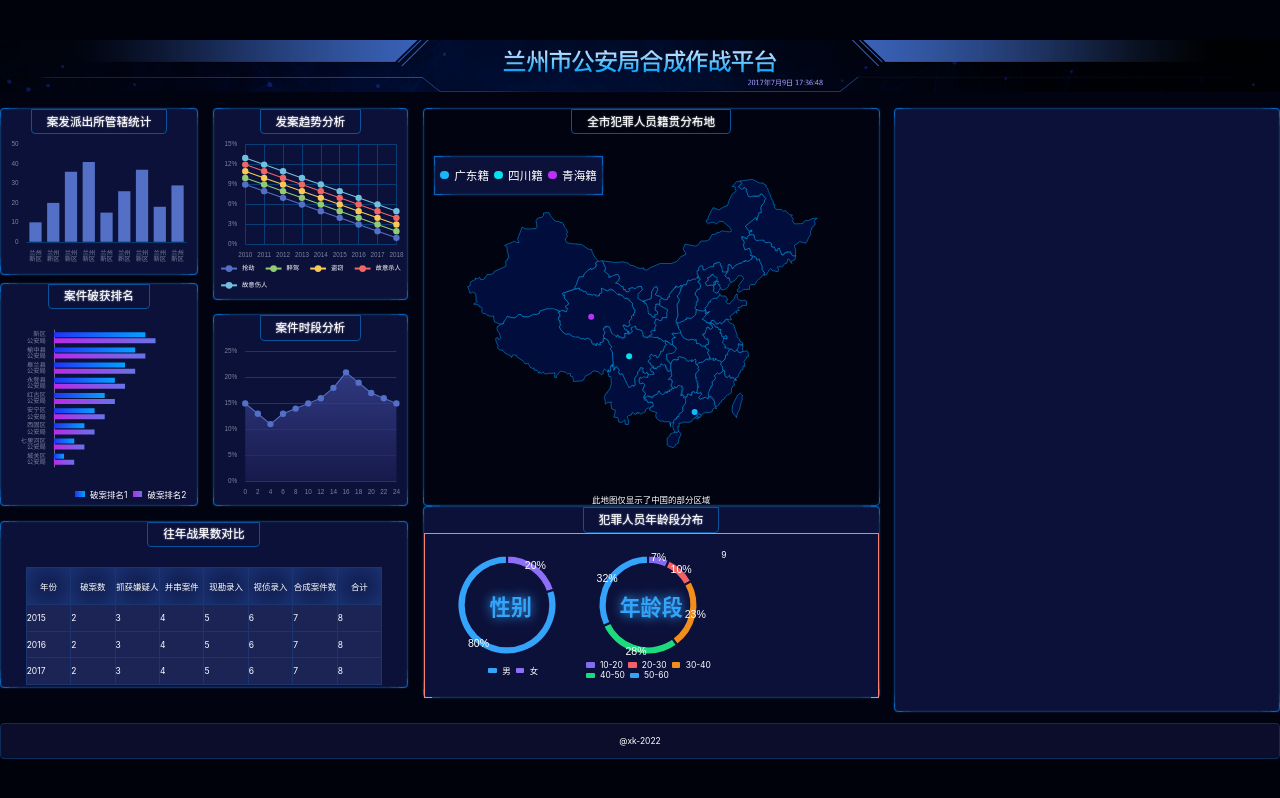
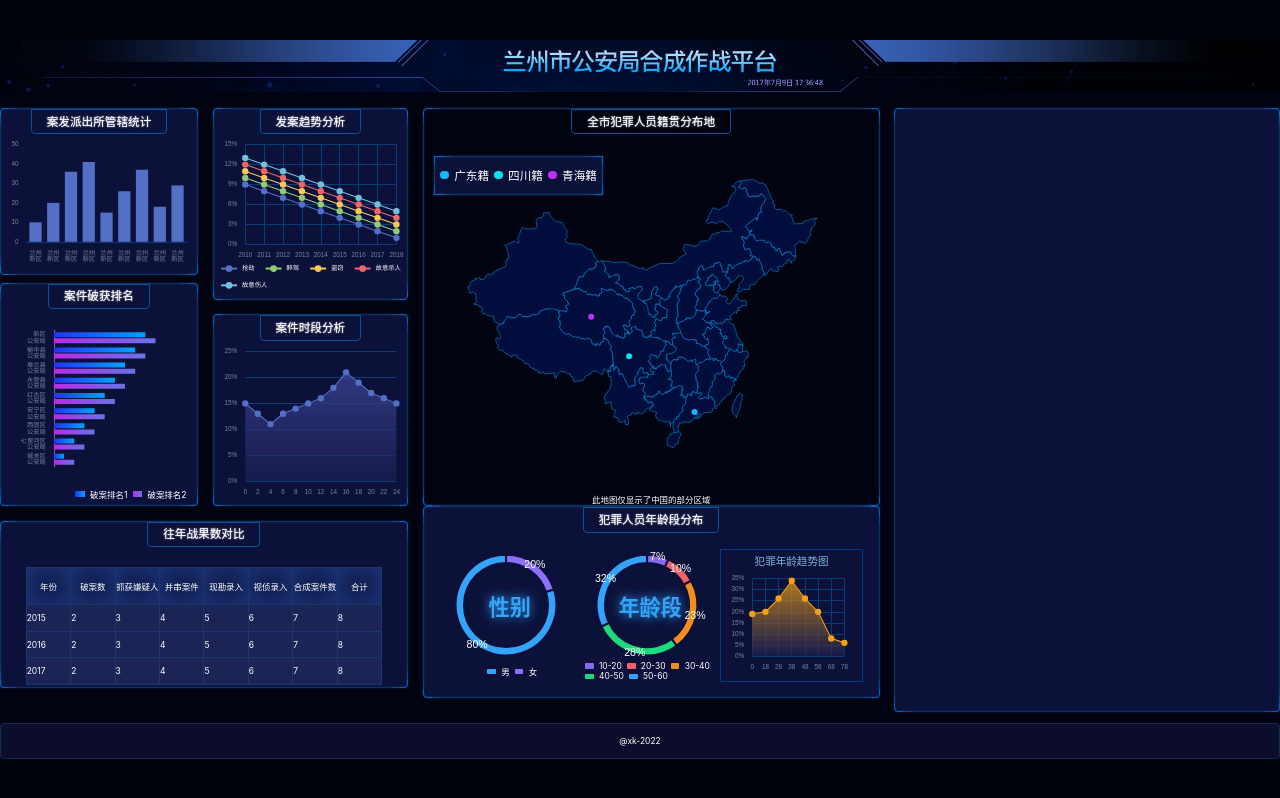
Before and after one commit to ObitoRin/big-screen, a React (Vite) app: page /#/ in a window 1280 px wide. Built offline with nearby package versions, Linux system fonts and the light colour scheme.

Commit message:
add chart9

```diff
--- a/src/components/age-chart9.tsx
+++ b/src/components/age-chart9.tsx
@@ -1,15 +1,61 @@
-import React, { useEffect, useRef } from 'react';
-import * as echarts from 'echarts';
+import React, { useEffect, useRef } from "react";
+import * as echarts from "echarts";
+import { createEchartsOptions } from "../shared/create-echarts-options";
+import { px } from "../shared/px";
 
 export const AgeChart9 = () => {
   const divRef = useRef(null);
   useEffect(() => {
     var myChart = echarts.init(divRef.current);
+    myChart.setOption(
+      createEchartsOptions({
+        color: "#F7A110",
+        xAxis: {
+          type: "category",
+          boundaryGap: false,
+          data: [0, 18, 28, 38, 48, 58, 68, 78],
+          splitLine: { show: true, lineStyle: { color: "#073E78" } },
+          axisTick: { show: false },
+          axisLine: { show: false },
+        },
+        yAxis: {
+          type: "value",
+          splitLine: { lineStyle: { color: "#073E78" } },
+          axisLabel: {
+            formatter(val) {
+              return val * 100 + "%";
+            },
+          },
+        },
+        series: [
+          {
+            type: "line",
+            data: [0.19, 0.2, 0.26, 0.34, 0.26, 0.2, 0.08, 0.06],
+            symbol: "circle",
+            symbolSize: px(12),
+            lineStyle: { width: px(2) },
+            areaStyle: {
+              color: new echarts.graphic.LinearGradient(0, 0, 0, 1, [
+                {
+                  offset: 0,
+                  color: "#F7A110",
+                },
+                {
+                  offset: 1,
+                  color: "#1B1D52",
+                },
+              ]),
+            },
+          },
+        ],
+      })
+    );
   }, []);
 
   return (
     <div className="age-图3">
-      9<div ref={divRef} className="chart"></div>
+      <h3>犯罪年龄趋势图</h3>
+      <div ref={divRef} className="chart"></div>
     </div>
   );
 };
--- a/src/pages/home.scss
+++ b/src/pages/home.scss
@@ -196,7 +196,6 @@
       > .charts {
         width: 100%;
         flex: 1;
-        border: 1px solid salmon;
         display: flex;
         padding: px(30);
       }
@@ -254,6 +253,15 @@
           justify-content: flex-start;
         }
       }
+      &-图3 {
+        border: 1px solid #08397d;
+        h3 {
+          font-size: px(20);
+          color: #7ab6db;
+          margin-top: px(6);
+          text-align: center;
+        }
+      }
     }
   }
 }
```
